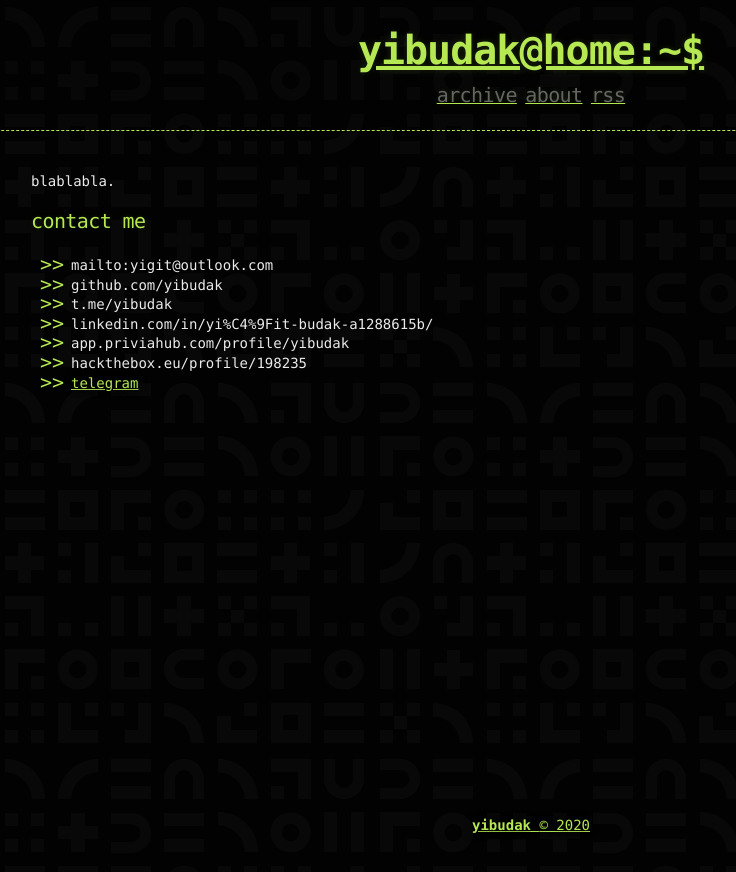
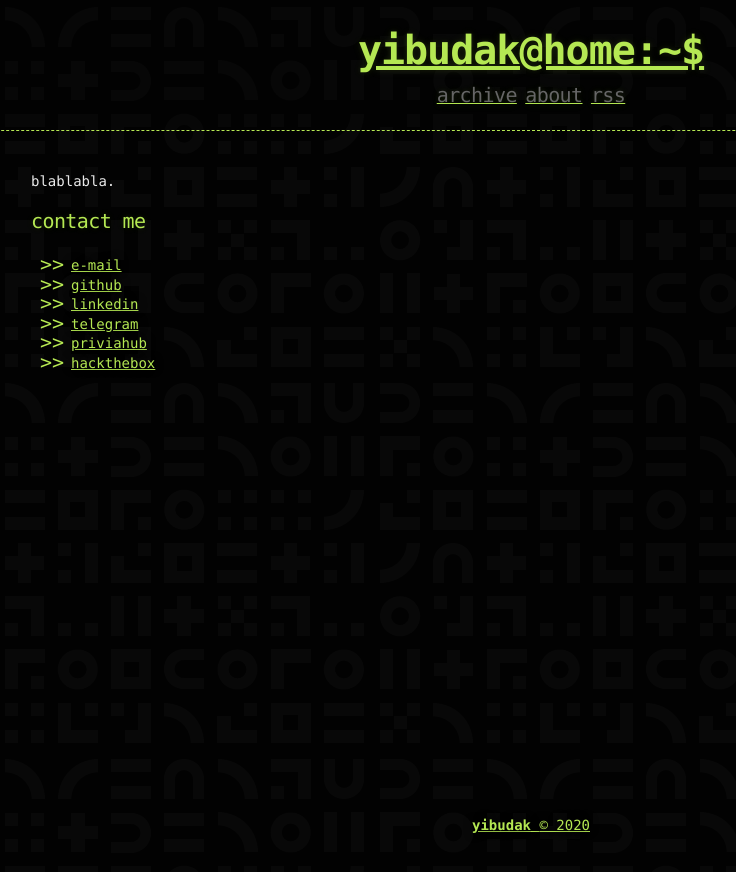
Before and after one commit to yibudak/yibudak.github.io, a Jekyll site: the page built from about.md, in a window 1280 px wide. Shown: the top 872 px of the page, without its empty margins (109-845 px from the left). Built offline with Jekyll 4.4.1, drawn with Linux system fonts in a browser that asks for light colours.

Commit message:
Update about.md

```diff
--- a/about.md
+++ b/about.md
@@ -7,10 +7,9 @@ blablabla.
 
 
 ## [](#header-2)contact me
-*	mailto:yigit@outlook.com
-*	github.com/yibudak
-*	t.me/yibudak
-*	linkedin.com/in/yi%C4%9Fit-budak-a1288615b/
-*	app.priviahub.com/profile/yibudak
-*	hackthebox.eu/profile/198235
-*	[telegram](t.me/yibudak)
+*	[e-mail](mailto:yigit@outlook.com)
+*	[github](https://www.github.com/yibudak)
+*	[linkedin](https://www.linkedin.com/in/yi%C4%9Fit-budak-a1288615b/)
+*	[telegram](https://t.me/yibudak)
+*	[priviahub](https://app.priviahub.com/profile/yibudak)
+*	[hackthebox](https://www.hackthebox.eu/profile/198235)
```
